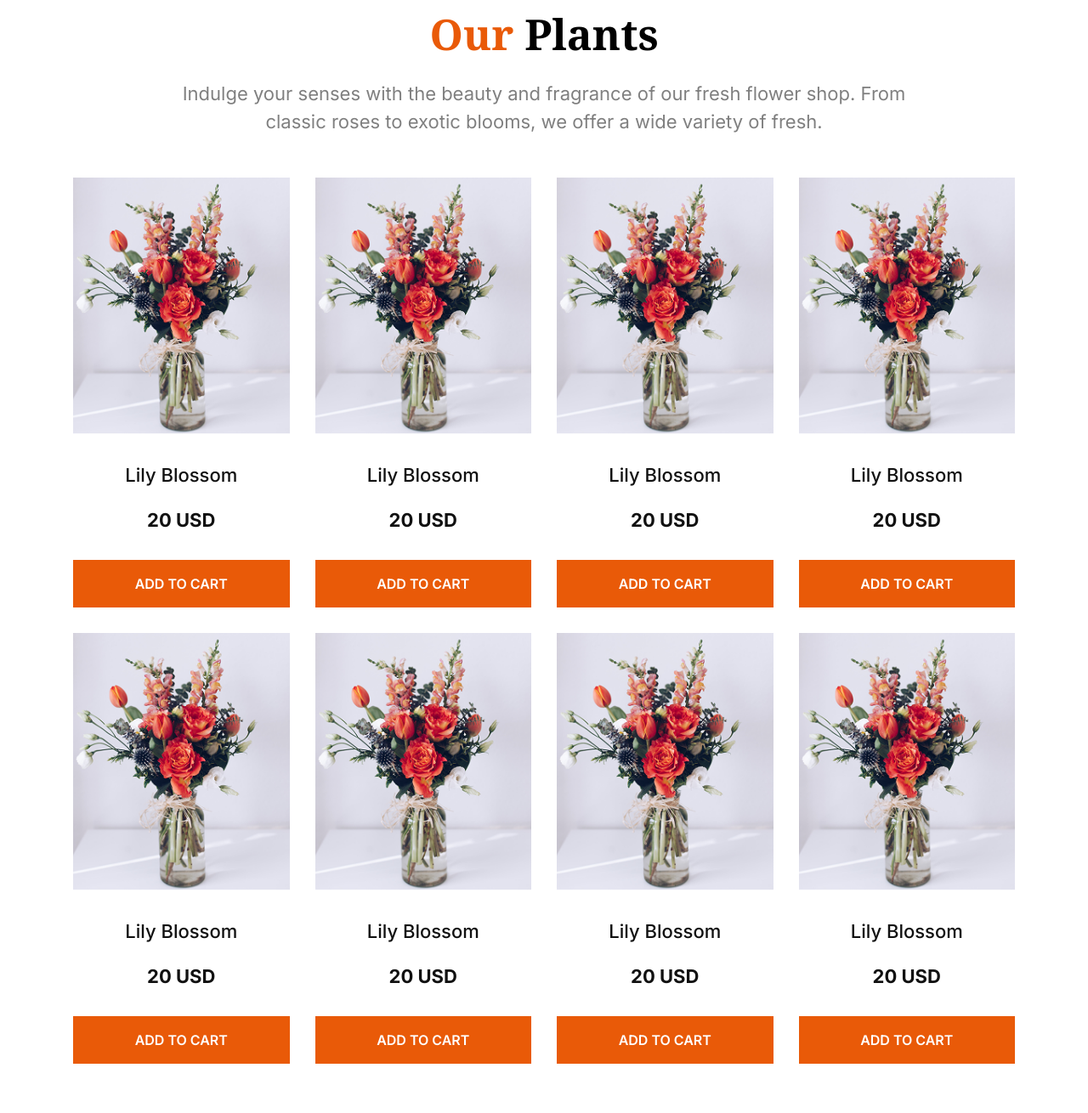
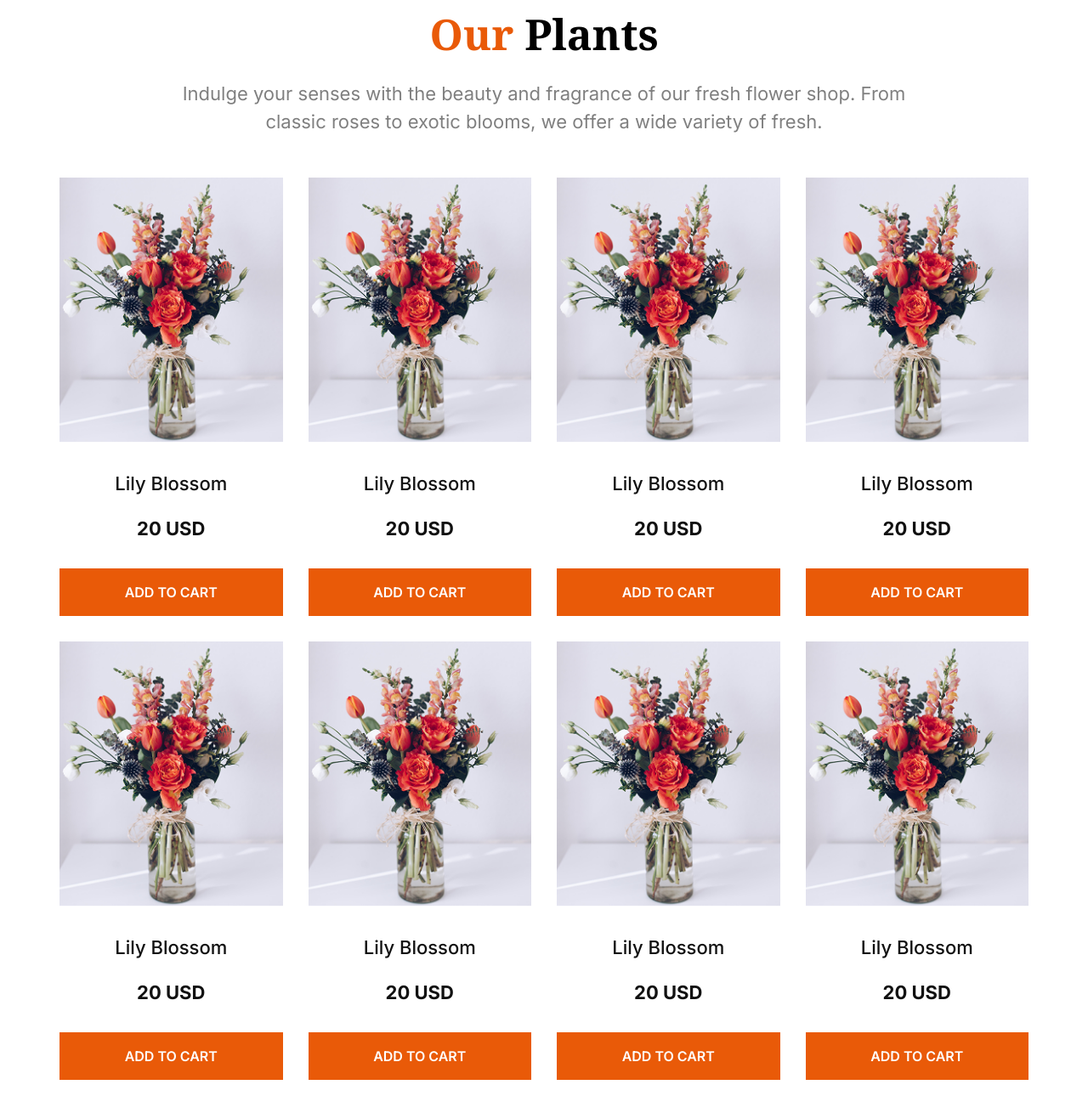
Before and after one commit to jasujon570/B12A02-Responsive-Flowers, a plain HTML site: page index.html in a window 1280 px wide. Shown: the part 704-2014 px from the top of the page at 85% size. Drawn offline with nearby package versions, Linux system fonts and the light colour scheme.

Commit message:
updated tailwind css code

```diff
--- a/index.html
+++ b/index.html
@@ -62,56 +62,58 @@
         <!-- planner section starts here -->
 
         <section class="pb-[83px]">
+
             <div class="text-center">
                 <h2 class="font-bold font-[Noto_Serif] text-[50px]"> <span class="text-[#E95A08]">Our</span> Plants</h2>
                 <p class="max-w-[888px] text-[rgba(0,0,0,0.5)] text-[22px] mx-auto mt-4 mb-[49px] px-7 sm:px-0">Indulge your senses with the beauty and fragrance of our
                     fresh flower shop. From classic roses to exotic blooms, we offer a wide variety of fresh.</p>
             </div>
-            <div class="grid grid-cols-2 sm:grid-cols-4 px-4 gap-[20px] sm:gap-[30px] justify-around">
-                <div class="max-w-[270px] text-center">
-                    <img src="./assets/sample-flower-image.png" alt="flower">
+
+            <div class="grid grid-cols-2 sm:grid-cols-4 gap-[20px] sm:gap-[30px] px-4 sm:px-0">
+                <div class="text-center">
+                    <img class="w-full" src="./assets/sample-flower-image.png" alt="flower">
                     <h3 class="text-[#111111] font-medium text-[22px] leading-[33px] mt-[30px]">Lily Blossom</h3>
                     <p class="text-[#111111] font-bold text-[22px] leading-[33px] mt-[20px] mb-[30px]">20 USD</p>
                     <button class="w-full font-semibold text-white py-4 px-[50px] bg-[#E95A08]">ADD TO CART</button>
                 </div>
-                <div class="max-w-[270px] text-center">
-                    <img src="./assets/sample-flower-image.png" alt="flower">
+                <div class="text-center">
+                    <img class="w-full" src="./assets/sample-flower-image.png" alt="flower">
                     <h3 class="text-[#111111] font-medium text-[22px] leading-[33px] mt-[30px]">Lily Blossom</h3>
                     <p class="text-[#111111] font-bold text-[22px] leading-[33px] mt-[20px] mb-[30px]">20 USD</p>
                     <button class="w-full font-semibold text-white py-4 px-[50px] bg-[#E95A08]">ADD TO CART</button>
                 </div>
-                <div class="max-w-[270px] text-center">
-                    <img src="./assets/sample-flower-image.png" alt="flower">
+                <div class="text-center">
+                    <img class="w-full" src="./assets/sample-flower-image.png" alt="flower">
                     <h3 class="text-[#111111] font-medium text-[22px] leading-[33px] mt-[30px]">Lily Blossom</h3>
                     <p class="text-[#111111] font-bold text-[22px] leading-[33px] mt-[20px] mb-[30px]">20 USD</p>
                     <button class="w-full font-semibold text-white py-4 px-[50px] bg-[#E95A08]">ADD TO CART</button>
                 </div>
-                <div class="max-w-[270px] text-center">
-                    <img src="./assets/sample-flower-image.png" alt="flower">
+                <div class="text-center">
+                    <img class="w-full" src="./assets/sample-flower-image.png" alt="flower">
                     <h3 class="text-[#111111] font-medium text-[22px] leading-[33px] mt-[30px]">Lily Blossom</h3>
                     <p class="text-[#111111] font-bold text-[22px] leading-[33px] mt-[20px] mb-[30px]">20 USD</p>
                     <button class="w-full font-semibold text-white py-4 px-[50px] bg-[#E95A08]">ADD TO CART</button>
                 </div>
-                <div class="max-w-[270px] text-center">
-                    <img src="./assets/sample-flower-image.png" alt="flower">
+                <div class="text-center">
+                    <img class="w-full" src="./assets/sample-flower-image.png" alt="flower">
                     <h3 class="text-[#111111] font-medium text-[22px] leading-[33px] mt-[30px]">Lily Blossom</h3>
                     <p class="text-[#111111] font-bold text-[22px] leading-[33px] mt-[20px] mb-[30px]">20 USD</p>
                     <button class="w-full font-semibold text-white py-4 px-[50px] bg-[#E95A08]">ADD TO CART</button>
                 </div>
-                <div class="max-w-[270px] text-center">
-                    <img src="./assets/sample-flower-image.png" alt="flower">
+                <div class="text-center">
+                    <img class="w-full" src="./assets/sample-flower-image.png" alt="flower">
                     <h3 class="text-[#111111] font-medium text-[22px] leading-[33px] mt-[30px]">Lily Blossom</h3>
                     <p class="text-[#111111] font-bold text-[22px] leading-[33px] mt-[20px] mb-[30px]">20 USD</p>
                     <button class="w-full font-semibold text-white py-4 px-[50px] bg-[#E95A08]">ADD TO CART</button>
                 </div>
-                <div class="max-w-[270px] text-center">
-                    <img src="./assets/sample-flower-image.png" alt="flower">
+                <div class="text-center">
+                    <img class="w-full" src="./assets/sample-flower-image.png" alt="flower">
                     <h3 class="text-[#111111] font-medium text-[22px] leading-[33px] mt-[30px]">Lily Blossom</h3>
                     <p class="text-[#111111] font-bold text-[22px] leading-[33px] mt-[20px] mb-[30px]">20 USD</p>
                     <button class="w-full font-semibold text-white py-4 px-[50px] bg-[#E95A08]">ADD TO CART</button>
                 </div>
-                <div class="max-w-[270px] text-center">
-                    <img src="./assets/sample-flower-image.png" alt="flower">
+                <div class="text-center">
+                    <img class="w-full" src="./assets/sample-flower-image.png" alt="flower">
                     <h3 class="text-[#111111] font-medium text-[22px] leading-[33px] mt-[30px]">Lily Blossom</h3>
                     <p class="text-[#111111] font-bold text-[22px] leading-[33px] mt-[20px] mb-[30px]">20 USD</p>
                     <button class="w-full font-semibold text-white py-4 px-[50px] bg-[#E95A08]">ADD TO CART</button>
```
